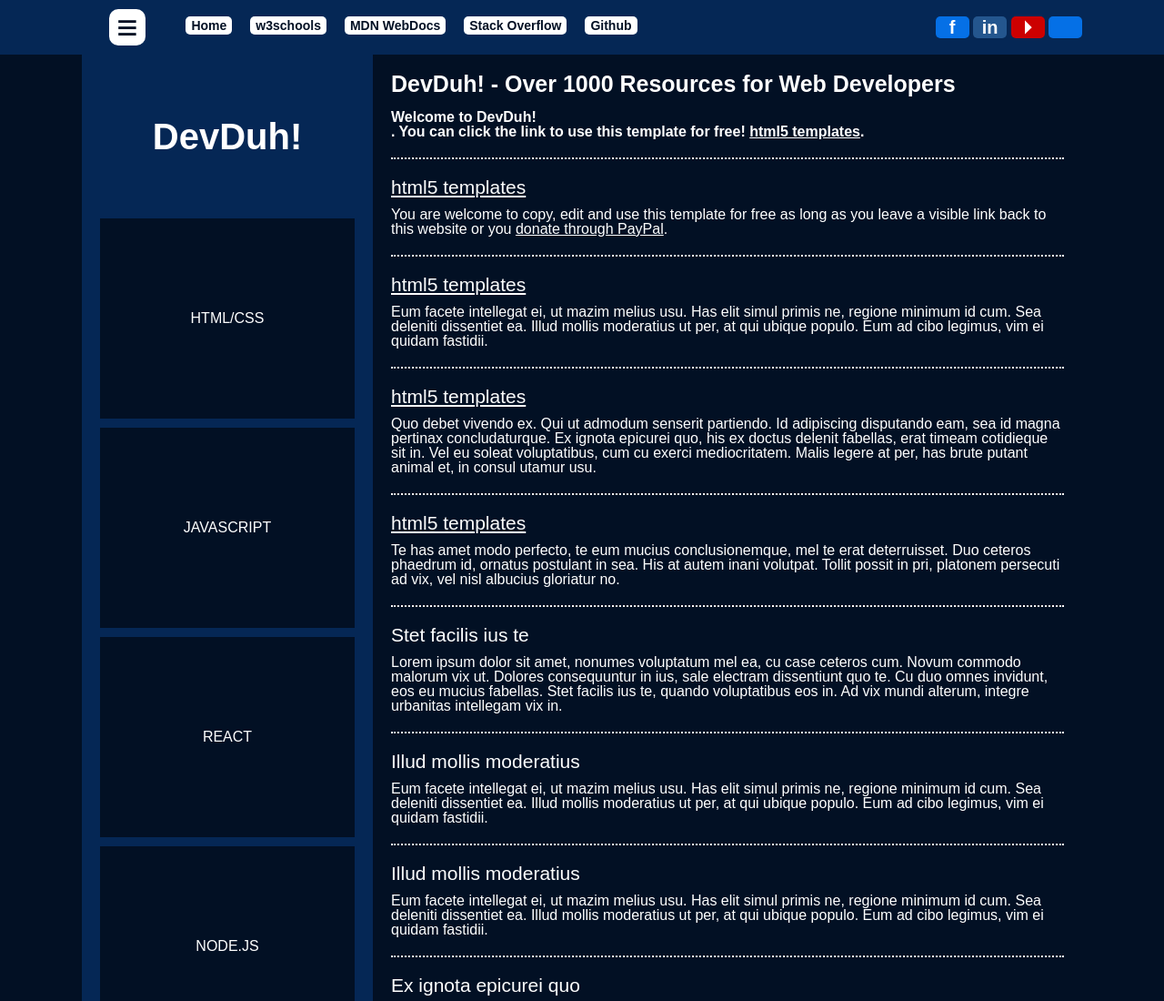
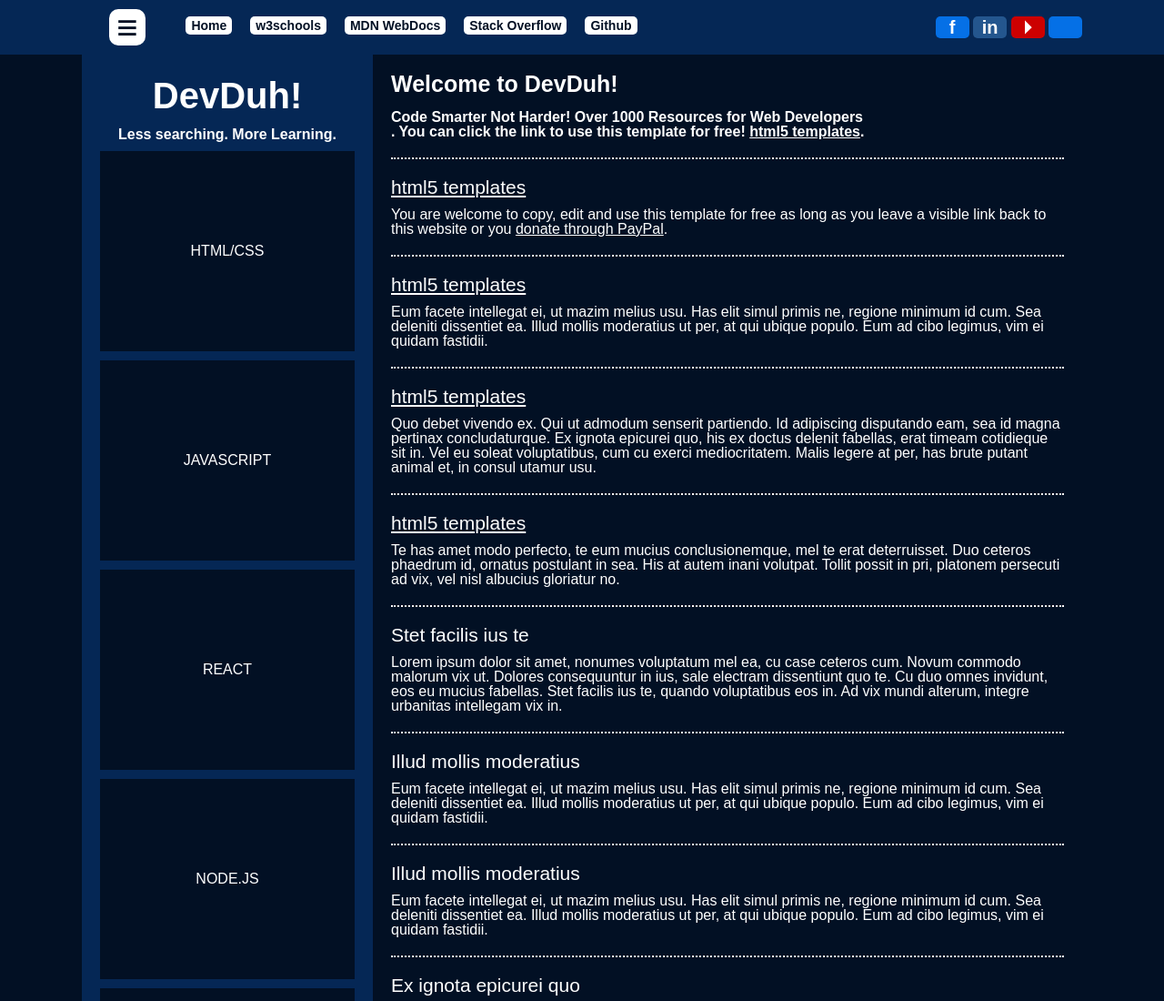
Before and after one commit to rdevans87/DevDum, a plain HTML site: page index.html in a window 1280 px wide. Shown: the top 1100 px of the page at 91% size. Drawn offline with Linux system fonts and the light colour scheme; files that its build step writes are made by us from their sources.

Commit message:
fixed aside log

```diff
--- a/index.html
+++ b/index.html
@@ -59,7 +59,8 @@
 	<div id="sidebar">
 		<div id="stickThis">
 			<div id="sidebarContent">
-				<a id="logo" href="https://github.com/rdevans87/devidiot">DevDuh!</a>
+				<h1 id="logo">DevDuh!</h1>
+				<h4>Less searching. More Learning.</h4>
 				<aside>
 					<div>HTML/CSS</div>
 					<div>JAVASCRIPT</div>
@@ -78,9 +79,9 @@
 		<section id="page">
 			<main>
 				<article>
-					<h1>DevDuh! - Over 1000 Resources for Web Developers</h2>
+					<h1>Welcome to DevDuh!</h2>
 						<br>
-					<p><strong>Welcome to DevDuh!</strong></p>
+					<p><strong>Code Smarter Not Harder! Over 1000 Resources for Web Developers</strong></p>
 					<p><strong>. You can click the link to use this template for free! <a href="https://html5-templates.com/" target="_blank">html5 templates</a>.</strong></p>
 				</article>
 				<article>
--- a/style.css
+++ b/style.css
@@ -240,17 +240,26 @@ aside > div {
   color: #fff;
   line-height: 10;
 }
-a#logo {
-  vertical-align: middle;
-  font-size: 40px;
-  color: #fff;
-  font-weight: bold;
-  display: block;
-  text-decoration: none;
-  text-align: center;
-  line-height: 40px;
-  padding: 60px 5px;
+
+#logo {
+    text-align: center;
+    font-size: 40px;
+    color: #fff;
+    font-weight: bold;
+    text-decoration: none;
+    text-align: center;
+    line-height: 30px;
+    padding: 20px 5px;
+
+  }
+
+  h4 {
+    text-align: center;
+    color: #fff;
+
+
 }
+
 body > section {
   max-width: 1000px;
   margin: auto;
```
